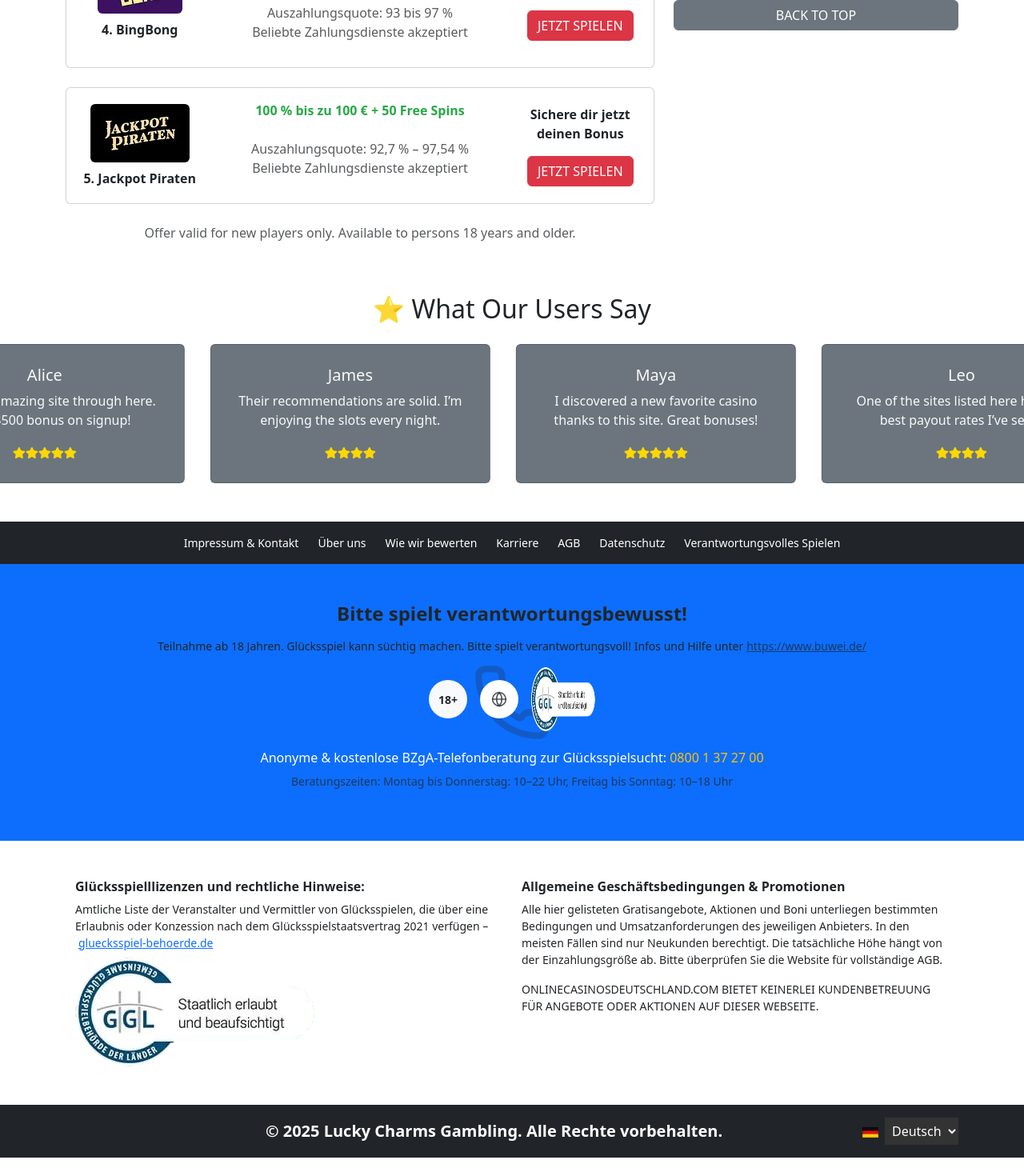
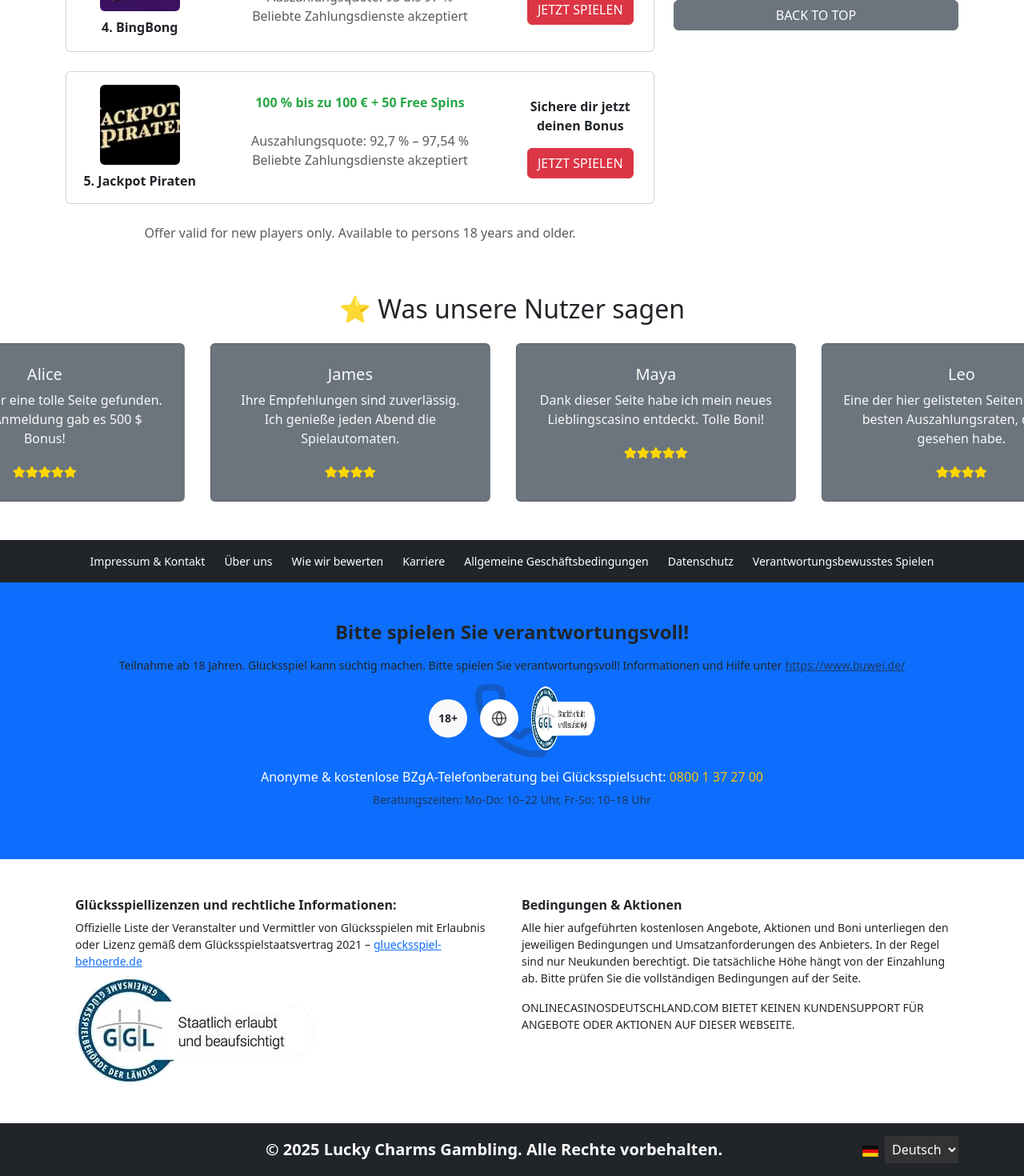
Before and after one commit to RahudDev/project-one, a React (Create React App) app: page / in a window 1280 px wide. Shown: the part 1012-2482 px from the top of the page at 80% size. Before the commit the page ends 2459 px from the top, so only its background shows below. Built offline with nearby package versions, Linux system fonts and the light colour scheme.

Commit message:
add the translation system to the page

```diff
--- a/src/components/Footer.tsx
+++ b/src/components/Footer.tsx
@@ -1,79 +1,63 @@
-import React, { useState, useMemo, useEffect } from 'react';
+import React, { useState, useEffect } from 'react';
 import { Phone, Globe } from 'lucide-react';
-import FooterIcon from "../assets/fottericon.png"; // Make sure your bundler supports image imports
-import { useTranslation } from 'react-i18next'; // Import useTranslation hook
+import FooterIcon from '../assets/fottericon.png';
+import { useTranslation } from 'react-i18next';
 import de_flag from './assets/german_flag.jpg';
 import en_flag from './assets/uk_flag.jpg';
-import {FaYoutube, FaInstagram } from 'react-icons/fa';
+import { FaYoutube, FaInstagram } from 'react-icons/fa';
 import './footer.css';
 
 const Instagram = FaInstagram as unknown as React.FC<React.SVGProps<SVGSVGElement>>;
 const Youtube = FaYoutube as unknown as React.FC<React.SVGProps<SVGSVGElement>>;
 
-
-
-// Type definition for language options
-interface LanguageOptions {
-  [key: string]: string;
-}
+const languageOptions: { [key: string]: string } = {
+  en: en_flag,
+  de: de_flag,
+};
 
 const CasinoFooter: React.FC = () => {
-  const { t, i18n } = useTranslation(); // Initialize translation
-
-  const languageOptions: LanguageOptions = useMemo(() => ({
-    en: en_flag,
-    de: de_flag,
-  }), []);
-
-  // State to manage the selected language and image path
+  const { t, i18n } = useTranslation();
   const [selectedLanguage, setSelectedLanguage] = useState('de');
-  const [imageSrc, setImageSrc] = useState(languageOptions.en);
 
   useEffect(() => {
-    // Load the saved language from local storage or default to 'de'
     const savedLanguage = localStorage.getItem('language') || 'de';
     setSelectedLanguage(savedLanguage);
-    setImageSrc(languageOptions[savedLanguage]);
     i18n.changeLanguage(savedLanguage);
-  }, [i18n, languageOptions]);
+  }, [i18n]);
 
-  // Handle language change
-  const handleLanguageChange = (event: React.ChangeEvent<HTMLSelectElement>) => {
-    const language = event.target.value;
-    setSelectedLanguage(language);
-    setImageSrc(languageOptions[language]);
-    i18n.changeLanguage(language);
-    localStorage.setItem('language', language); // Save the selected language
+  const handleLanguageChange = (e: React.ChangeEvent<HTMLSelectElement>) => {
+    const lang = e.target.value;
+    setSelectedLanguage(lang);
+    i18n.changeLanguage(lang);
+    localStorage.setItem('language', lang);
   };
 
   return (
     <footer className="w-100 font-sans">
-      {/* Top Footer Navigation */}
+      {/* Top Nav Links */}
       <div className="bg-dark py-3">
         <div className="container">
           <nav className="d-flex flex-wrap justify-content-center gap-2 gap-md-3 gap-lg-4">
-            {(t('footer.nav', { returnObjects: true }) as string[]).map((text, idx) => (
+            {(t('footer.nav', { returnObjects: true }) as string[]).map((item, idx) => (
               <a key={idx} href="/" className="text-white text-decoration-none small">
-                {text}
+                {item}
               </a>
             ))}
           </nav>
         </div>
       </div>
 
-      {/* Responsible Gambling Section */}
+      {/* Responsible Gambling */}
       <div className="bg-primary py-5 px-3 text-center position-relative overflow-hidden">
         <div className="position-absolute top-0 start-0 w-100 h-100 d-flex align-items-center justify-content-center opacity-25">
           <Phone size={100} />
         </div>
-
         <div className="container position-relative z-2">
           <h2 className="fs-4 fw-bold mb-3">{t('footer.title')}</h2>
           <p className="small mb-3">
             {t('footer.desc')}
             <a href="https://www.buwei.de/" className="ms-1 text-decoration-underline text-muted">https://www.buwei.de/</a>
           </p>
-
           <div className="d-flex justify-content-center align-items-center gap-3 mb-4">
             <div className="bg-light rounded-circle d-flex align-items-center justify-content-center" style={{ width: 48, height: 48 }}>
               <span className="fw-bold text-dark small">18+</span>
@@ -81,77 +65,65 @@
             <div className="bg-white rounded-circle d-flex align-items-center justify-content-center" style={{ width: 48, height: 48 }}>
               <Globe size={20} className="text-muted" />
             </div>
-            <div>
             <img src={FooterIcon} alt="GGL Logo" width={80} height={80} />
           </div>
-          </div>
-
           <h3 className="h6 text-white mb-2">
             {t('footer.phoneHelp')}
             <span className="text-warning d-block d-sm-inline"> 0800 1 37 27 00</span>
           </h3>
-          <p className="text-muted small">
-            {t('footer.phoneHours')}
-          </p>
+          <p className="text-muted small">{t('footer.phoneHours')}</p>
         </div>
       </div>
 
-      {/* Legal Information */}
+      {/* License & Terms */}
       <div className="bg-gray py-5 px-3">
         <div className="container row mx-auto gy-4">
           <div className="col-md-6">
             <h3 className="fs-6 fw-bold mb-2">{t('footer.licensesTitle')}</h3>
             <p className="small mb-2">
               {t('footer.licensesDesc')}
-              <a href="https://www.gluecksspiel-behoerde.de" className="ms-1 text-primary text-decoration-underline">gluecksspiel-behoerde.de</a>
+              <a href="https://www.gluecksspiel-behoerde.de" className="ms-1 text-primary text-decoration-underline">
+                gluecksspiel-behoerde.de
+              </a>
             </p>
-            <div>
             <img src={FooterIcon} alt="GGL Logo" />
           </div>
-          </div>
-
           <div className="col-md-6">
             <h3 className="fs-6 fw-bold mb-2">{t('footer.termsTitle')}</h3>
-            <p className="small">
-              {t('footer.termsDesc1')}
-            </p>
-            <p className="small text-uppercase mt-2">
-              {t('footer.termsDesc2')}
-            </p>
+            <p className="small">{t('footer.termsDesc1')}</p>
+            <p className="small text-uppercase mt-2">{t('footer.termsDesc2')}</p>
           </div>
         </div>
       </div>
 
-      {/* Social Links and Language */}
+      {/* Social Media and Language */}
       <div className="bg-dark py-3">
         <div className="container d-flex flex-column flex-sm-row justify-content-between align-items-center">
+          {/* Social Icons */}
           <ul className="app-links">
-
             <li>
-          <a href="https://www.instagram.com/luckycharmsgambling" className='app-link'>
-          <Instagram className='icon_media' />
-          <span></span>
+              <a href="https://www.instagram.com/luckycharmsgambling" className="app-link">
+                <Instagram className="icon_media" />
               </a>
             </li>
             <li>
-          <a href="https://www.youtube.com/@luckycharmsgambling" className='app-link'>
-          <Youtube className='icon_media' />
-          <span></span>
+              <a href="https://www.youtube.com/@luckycharmsgambling" className="app-link">
+                <Youtube className="icon_media" />
               </a>
             </li>
           </ul>
+
+          {/* Copyright */}
           <div className="text-white fs-5 fw-bold">{t('footer.rights')}</div>
 
+          {/* Language Selector */}
           <div className="d-flex align-items-center mt-2 mt-sm-0">
-
-            <div className="position-relative">
-              <div className="language">
-                <img src={imageSrc} alt={selectedLanguage} />
+            <div className="language position-relative">
+              <img src={languageOptions[selectedLanguage]} alt={selectedLanguage} />
               <select value={selectedLanguage} onChange={handleLanguageChange}>
                 <option value="de">Deutsch</option>
                 <option value="en">English</option>
               </select>
-              </div>
             </div>
           </div>
         </div>
--- a/src/components/userReviews.tsx
+++ b/src/components/userReviews.tsx
@@ -2,31 +2,26 @@
 import { Card } from 'react-bootstrap';
 import { FaStar } from 'react-icons/fa';
 import { motion } from 'framer-motion';
-import './UserReviews.css'; // We will add styles here
+import { useTranslation } from 'react-i18next';
+import './UserReviews.css';
 
 const StarIcon = FaStar as unknown as React.FC<React.SVGProps<SVGSVGElement>>;
 
+const UserReviews: React.FC = () => {
+  const { t } = useTranslation();
 
-const reviews = [
-  { name: 'Alice', text: 'Found an amazing site through here. Got a $500 bonus on signup!', stars: 5 },
-  { name: 'James', text: 'Their recommendations are solid. I’m enjoying the slots every night.', stars: 4 },
-  { name: 'Maya', text: 'I discovered a new favorite casino thanks to this site. Great bonuses!', stars: 5 },
-  { name: 'Leo', text: 'One of the sites listed here had the best payout rates I’ve seen.', stars: 4 },
-  { name: 'Nina', text: 'This platform helped me compare and choose the right casino easily.', stars: 5 },
-  { name: 'Tom', text: 'Got lucky on the first site I tried. I wouldn’t have found it without this!', stars: 5 },
-  { name: 'Sara', text: 'I like how they show reviews and promos for each site. Super helpful.', stars: 4 },
-  { name: 'Rick', text: 'I tried two of their recommended sites — both were legit and fun.', stars: 4 },
-  { name: 'Lily', text: 'Helpful reviews and bonus links. Found a trusted site through this.', stars: 5 },
-  { name: 'Max', text: 'Great for comparing different casinos without all the fluff.', stars: 5 },
-];
+  // Safely get the translated review list
+  const reviews = t('reviews.list', { returnObjects: true }) as {
+    name: string;
+    text: string;
+    stars: number;
+  }[];
 
-
-const UserReviews: React.FC = () => {
-  const duplicatedReviews = [...reviews, ...reviews]; // duplicate for seamless loop
+  const duplicatedReviews = [...reviews, ...reviews]; // For smooth infinite scroll
 
   return (
-    <div className="  py-5 overflow-hidden">
-      <h2 className="text-center mb-4">⭐ What Our Users Say</h2>
+    <div className="py-5 overflow-hidden">
+      <h2 className="text-center mb-4">⭐ {t('reviews.title')}</h2>
       <div className="scroll-wrapper">
         <motion.div
           className="scroll-track"
--- a/src/locales/de/translation.json
+++ b/src/locales/de/translation.json
@@ -6,54 +6,76 @@
       "Über uns",
       "Wie wir bewerten",
       "Karriere",
-      "AGB",
+      "Allgemeine Geschäftsbedingungen",
       "Datenschutz",
-      "Verantwortungsvolles Spielen"
+      "Verantwortungsbewusstes Spielen"
     ],
-    "title": "Bitte spielt verantwortungsbewusst!",
-    "desc": "Teilnahme ab 18 Jahren. Glücksspiel kann süchtig machen. Bitte spielt verantwortungsvoll! Infos und Hilfe unter",
-    "phoneHelp": "Anonyme & kostenlose BZgA-Telefonberatung zur Glücksspielsucht:",
-    "phoneHours": "Beratungszeiten: Montag bis Donnerstag: 10–22 Uhr, Freitag bis Sonntag: 10–18 Uhr",
-    "licensesTitle": "Glücksspielllizenzen und rechtliche Hinweise:",
-    "licensesDesc": "Amtliche Liste der Veranstalter und Vermittler von Glücksspielen, die über eine Erlaubnis oder Konzession nach dem Glücksspielstaatsvertrag 2021 verfügen –",
-    "termsTitle": "Allgemeine Geschäftsbedingungen & Promotionen",
-    "termsDesc1": "Alle hier gelisteten Gratisangebote, Aktionen und Boni unterliegen bestimmten Bedingungen und Umsatzanforderungen des jeweiligen Anbieters. In den meisten Fällen sind nur Neukunden berechtigt. Die tatsächliche Höhe hängt von der Einzahlungsgröße ab. Bitte überprüfen Sie die Website für vollständige AGB.",
-    "termsDesc2": "Onlinecasinosdeutschland.com bietet keinerlei Kundenbetreuung für Angebote oder Aktionen auf dieser Webseite.",
+    "title": "Bitte spielen Sie verantwortungsvoll!",
+    "desc": "Teilnahme ab 18 Jahren. Glücksspiel kann süchtig machen. Bitte spielen Sie verantwortungsvoll! Informationen und Hilfe unter",
+    "phoneHelp": "Anonyme & kostenlose BZgA-Telefonberatung bei Glücksspielsucht:",
+    "phoneHours": "Beratungszeiten: Mo-Do: 10–22 Uhr, Fr-So: 10–18 Uhr",
+    "licensesTitle": "Glücksspiellizenzen und rechtliche Informationen:",
+    "licensesDesc": "Offizielle Liste der Veranstalter und Vermittler von Glücksspielen mit Erlaubnis oder Lizenz gemäß dem Glücksspielstaatsvertrag 2021 –",
+    "termsTitle": "Bedingungen & Aktionen",
+    "termsDesc1": "Alle hier aufgeführten kostenlosen Angebote, Aktionen und Boni unterliegen den jeweiligen Bedingungen und Umsatzanforderungen des Anbieters. In der Regel sind nur Neukunden berechtigt. Die tatsächliche Höhe hängt von der Einzahlung ab. Bitte prüfen Sie die vollständigen Bedingungen auf der Seite.",
+    "termsDesc2": "Onlinecasinosdeutschland.com bietet keinen Kundensupport für Angebote oder Aktionen auf dieser Webseite.",
     "rights": "© 2025 Lucky Charms Gambling. Alle Rechte vorbehalten.",
-    "follow": "Folgen:"
+    "follow": "Folgen Sie uns"
   },
-   "home": {
+  "home": {
     "recommendations": "Unsere Empfehlungen basierend auf Bonusangeboten im April 2025:",
-    "intro": "Bei Lucky Charms Gambling nutzen wir eine KI-gestützte Formel, um die besten Online-Casinos in Deutschland sowohl insgesamt als auch monatlich zu bewerten. Unsere geprüften Online-Casinos sind vollständig lizenziert, legal und bieten höchste Sicherheitsstandards. Spieler profitieren von attraktiven Bonusangeboten, einer großen Auswahl an Casinospielen und einem erstklassigen Spielerlebnis in einer vertrauenswürdigen Umgebung.",
-    "secureBonusNow": "Sichere dir jetzt deinen Bonus",
+    "intro": "Bei Lucky Charms Gambling verwenden wir eine KI-gestützte Formel, um die besten Online-Casinos in Deutschland sowohl insgesamt als auch monatlich zu bewerten. Unsere geprüften Online-Casinos sind voll lizenziert, legal und bieten höchste Sicherheitsstandards. Spieler profitieren von attraktiven Bonusangeboten, einer großen Auswahl an Casinospielen und einem Premium-Spielerlebnis in einem vertrauenswürdigen Umfeld.",
+    "secureBonusNow": "Sichern Sie sich jetzt Ihren Bonus",
     "playNow": "JETZT SPIELEN",
     "offerDisclaimer": "Angebot gilt nur für neue Spieler. Verfügbar für Personen ab 18 Jahren.",
     "sidebar": {
-      "popularGames": "Beliebteste Casino Spiele",
+      "popularGames": "Beliebteste Casinospiele",
       "games": [
         "🎰 Spielautomaten",
         "🎲 Roulette",
         "🃏 Blackjack",
         "Weitere Spiele"
       ],
-      "helpInfo": "Hilfe & Infos",
+      "helpInfo": "Hilfe & Info",
       "helpItems": [
-        "📘 Online Casino Ratgeber",
-        "ℹ️ Infos zu Online Casinos & GlüStV"
+        "📘 Online Casino Guide",
+        "ℹ️ Infos zu Online-Casinos & GlüStV"
       ],
-      "bestCasinos": "Beste Online Casinos <span class=\"text-warning\">Apr. 2025</span>",
-      "newCasinos": "Neue Online Casinos",
-      "topButton": "ZUM SEITENANFANG"
+      "bestCasinos": "Beste Online-Casinos <span class=\"text-warning\">Apr. 2025</span>",
+      "newCasinos": "Neue Online-Casinos",
+      "topButton": "NACH OBEN"
     },
     "casinoDetails": {
       "payoutRate": "Auszahlungsquote:",
-      "paymentServices": "Beliebte Zahlungsdienste akzeptiert"
+      "paymentServices": "Beliebte Zahlungsmethoden akzeptiert"
     }
   },
   "reviews": {
-    "title": "Nutzerbewertungen",
-    "writeReview": "Bewertung schreiben",
-    "seeMore": "Weitere Bewertungen anzeigen",
-    "rating": "Bewertung"
+    "title": "Was unsere Nutzer sagen",
+    "list": [
+      { "name": "Alice", "text": "Ich habe hier eine tolle Seite gefunden. Bei der Anmeldung gab es 500 $ Bonus!", "stars": 5 },
+      { "name": "James", "text": "Ihre Empfehlungen sind zuverlässig. Ich genieße jeden Abend die Spielautomaten.", "stars": 4 },
+      { "name": "Maya", "text": "Dank dieser Seite habe ich mein neues Lieblingscasino entdeckt. Tolle Boni!", "stars": 5 },
+      { "name": "Leo", "text": "Eine der hier gelisteten Seiten hatte die besten Auszahlungsraten, die ich gesehen habe.", "stars": 4 },
+      { "name": "Nina", "text": "Diese Plattform hat mir geholfen, das richtige Casino einfach zu vergleichen und auszuwählen.", "stars": 5 },
+      { "name": "Tom", "text": "Ich hatte Glück auf der ersten Seite, die ich ausprobiert habe. Ohne diese Seite hätte ich sie nicht gefunden!", "stars": 5 },
+      { "name": "Sara", "text": "Ich finde es toll, wie sie Bewertungen und Aktionen für jede Seite anzeigen. Sehr hilfreich.", "stars": 4 },
+      { "name": "Rick", "text": "Ich habe zwei ihrer empfohlenen Seiten ausprobiert – beide waren seriös und spaßig.", "stars": 4 },
+      { "name": "Lily", "text": "Hilfreiche Bewertungen und Bonus-Links. Ich habe hier eine vertrauenswürdige Seite gefunden.", "stars": 5 },
+      { "name": "Max", "text": "Perfekt, um verschiedene Casinos ohne viel Schnickschnack zu vergleichen.", "stars": 5 }
+    ]
+  },
+  "header": {
+    "adNotice": "Werbungshinweis",
+    "bestCasinos": "Beste Online-Casinos",
+    "bonus": "Bonus",
+    "bonusOptions": ["Willkommensbonus", "Gratisdrehungen", "Reload-Bonus"],
+    "games": "Spiele",
+    "gameOptions": ["Spielautomaten", "Tischspiele", "Live-Casino"],
+    "payments": "Zahlungsmethoden",
+    "paymentOptions": ["PayPal", "Kreditkarte", "Banküberweisung"],
+    "news": "Neuigkeiten",
+    "mobileOptions": ["Option 1", "Option 2", "Option 3"],
+    "brand": "Lucky Charms Gambling"
   }
 }
--- a/src/pages/home.tsx
+++ b/src/pages/home.tsx
@@ -1,15 +1,13 @@
 import React from "react";
 import { useTranslation } from "react-i18next";
-import jokerstar from '../assets/jokistart.jpeg';
-import betano from '../assets/betano.jpeg';
-import lowen from '../assets/lown.jpeg';
-import bingbong from '../assets/bingbow.jpeg';
-import jackpot from '../assets/jack.jpeg';
+import jokerstar from "../assets/jokistart.jpeg";
+import betano from "../assets/betano.jpeg";
+import lowen from "../assets/lown.jpeg";
+import bingbong from "../assets/bingbow.jpeg";
+import jackpot from "../assets/jack.jpeg";
 import CasinoHeader from "../components/Header";
 import CasinoFooter from "../components/Footer";
 import UserReviews from "../components/userReviews";
-
-
 
 type Casino = {
   id: number;
@@ -29,9 +27,11 @@
     name: "1. Jokerstar",
     imageAlt: jokerstar,
     bonus: "200 % bis zu 100 € + 200 Free Spins",
-    details: "Auszahlungsquote: 94 bis 97 %\nBeliebte Zahlungsdienste akzeptiert",
+    details:
+      "Auszahlungsquote: 94 bis 97 %\nBeliebte Zahlungsdienste akzeptiert",
     payout: "",
-    LinkButton: "https://m.jokerstar.de/Redirect.aspx?mid=179&sid=923&cid=&pid=&affid=268",
+    LinkButton:
+      "https://m.jokerstar.de/Redirect.aspx?mid=179&sid=923&cid=&pid=&affid=268",
     textbuton: "Sichere dir jetzt deinen Bonus",
     buttonText: "JETZT SPIELEN",
   },
@@ -40,9 +40,11 @@
     name: "2. Betano",
     imageAlt: betano,
     bonus: "100 % bis zu 100 € + 20 € Freiwette",
-    details: "Auszahlungsquote: 92,1 bis 95 %\nBeliebte Zahlungsdienste akzeptiert",
+    details:
+      "Auszahlungsquote: 92,1 bis 95 %\nBeliebte Zahlungsdienste akzeptiert",
     payout: "",
-    LinkButton: "https://www.pfxtracking.com/offer/load?o=279305E7D4774AB5899839DB54FD739B",
+    LinkButton:
+      "https://www.pfxtracking.com/offer/load?o=279305E7D4774AB5899839DB54FD739B",
     textbuton: "Sichere dir jetzt deinen Bonus",
     buttonText: "JETZT SPIELEN",
   },
@@ -89,13 +91,15 @@
 
 export default function CasinoPage() {
   const { t } = useTranslation();
-    const games = t('home.sidebar.games', { returnObjects: true }) as string[];
-    const helpItems = t('home.sidebar.helpItems', { returnObjects: true }) as string[];
+  const games = t("home.sidebar.games", { returnObjects: true }) as string[];
+  const helpItems = t("home.sidebar.helpItems", {
+    returnObjects: true,
+  }) as string[];
 
   return (
     <div>
       {/* HEADER */}
-     <CasinoHeader/>
+      <CasinoHeader />
 
       <div className="container">
         <div className="row">
@@ -107,13 +111,30 @@
               <div key={casino.id} className="card mb-4">
                 <div className="row g-0 align-items-center">
                   <div className="col-md-3 text-center p-3">
-                    <img src={casino.imageAlt} alt="casino" className="img-fluid rounded" />
+                    <img
+                      src={casino.imageAlt}
+                      alt="casino"
+                      className="img-fluid rounded"
+                      style={{
+                        width: "100px",
+                        height: "100px",
+                        objectFit: "cover",
+                      }}
+                    />
+
                     <strong className="d-block mt-2">{casino.name}</strong>
                   </div>
                   <div className="col-md-6">
                     <div className="card-body text-center">
-                      <p className="fw-bold mb-4" style={{ color: '#28a745' }}>{casino.bonus}</p>
-                      <p className="text-muted" style={{ whiteSpace: "pre-line" }}>{casino.details}</p>
+                      <p className="fw-bold mb-4" style={{ color: "#28a745" }}>
+                        {casino.bonus}
+                      </p>
+                      <p
+                        className="text-muted"
+                        style={{ whiteSpace: "pre-line" }}
+                      >
+                        {casino.details}
+                      </p>
                     </div>
                   </div>
                   <div className="col-md-3 text-center p-3">
@@ -151,7 +172,11 @@
             </div>
 
             <div className=" p-3 mb-4 rounded shadow-sm">
-              <h5 dangerouslySetInnerHTML={{ __html: t("home.sidebar.bestCasinos") }}></h5>
+              <h5
+                dangerouslySetInnerHTML={{
+                  __html: t("home.sidebar.bestCasinos"),
+                }}
+              ></h5>
               <ol className="ps-3">
                 <li>JINSPI</li>
                 <li>Kingmaker</li>
@@ -184,10 +209,10 @@
           </div>
         </div>
       </div>
-      <UserReviews/>
+      <UserReviews />
 
       {/* FOOTER */}
-      <CasinoFooter/>
+      <CasinoFooter />
     </div>
   );
 }
```
Also changed, not shown: src/locales/en/translation.json (+27 -5 lines), src/components/Header.tsx (line endings or trailing spaces). Lines whose indentation alone changed are shown as unchanged.
